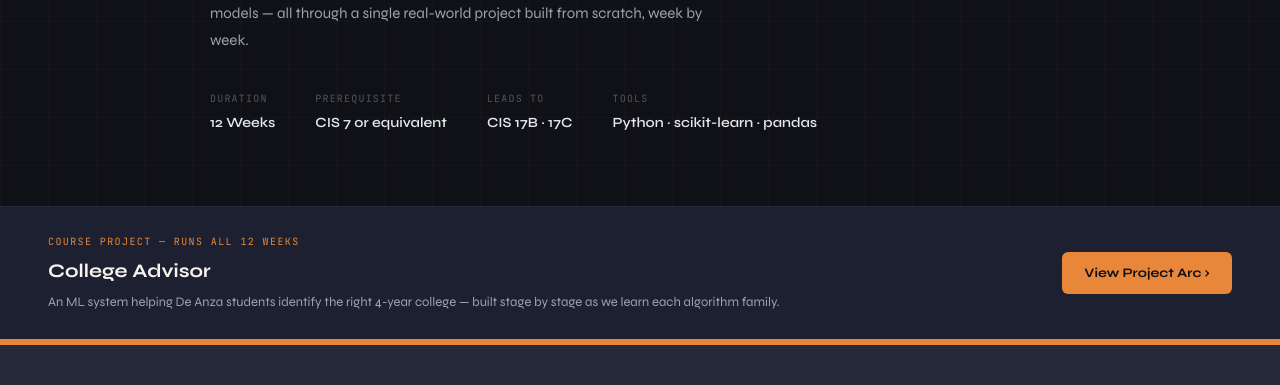
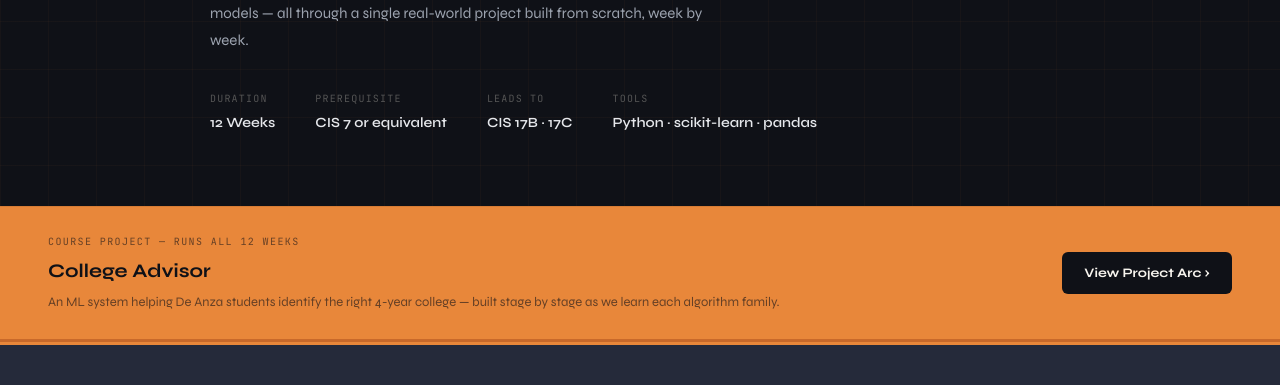
Before and after one commit to chalasanisree-courses/cis17a-ml-course, a plain HTML site: page index.html in a window 1280 px wide. Shown: the part 415-800 px from the top of the page. Drawn offline with Linux system fonts and the light colour scheme.

Commit message:
Update index.html

```diff
--- a/index.html
+++ b/index.html
@@ -33,11 +33,11 @@
   .mitem .ml{font-family:var(--mono);font-size:10px;letter-spacing:0.12em;text-transform:uppercase;color:#555;margin-bottom:4px;}
   .mitem .mv{font-family:var(--sans);font-size:14px;font-weight:600;color:#e5e7eb;}
 
-  .pbanner{background:var(--ink2);border-top:1px solid rgba(255,255,255,0.05);border-bottom:3px solid var(--accent);padding:26px 48px;display:flex;align-items:center;justify-content:space-between;gap:24px;flex-wrap:wrap;}
-  .pbl .pbtag{font-family:var(--mono);font-size:10px;letter-spacing:0.14em;text-transform:uppercase;color:var(--accent);margin-bottom:5px;}
-  .pbl .pbtitle{font-family:var(--sans);font-size:1.2rem;font-weight:700;color:var(--paper);}
-  .pbl .pbdesc{font-size:13px;color:#9ca3af;margin-top:3px;font-weight:300;}
-  .pblink{background:var(--accent);color:var(--ink);text-decoration:none;padding:10px 22px;border-radius:6px;font-family:var(--sans);font-size:13px;font-weight:700;white-space:nowrap;flex-shrink:0;transition:opacity 0.15s;}
+  .pbanner{background:var(--accent);border-top:1px solid rgba(0,0,0,0.08);border-bottom:3px solid #c8692a;padding:26px 48px;display:flex;align-items:center;justify-content:space-between;gap:24px;flex-wrap:wrap;}
+  .pbl .pbtag{font-family:var(--mono);font-size:10px;letter-spacing:0.14em;text-transform:uppercase;color:rgba(15,17,23,0.6);margin-bottom:5px;}
+  .pbl .pbtitle{font-family:var(--sans);font-size:1.2rem;font-weight:700;color:var(--ink);}
+  .pbl .pbdesc{font-size:13px;color:rgba(15,17,23,0.6);margin-top:3px;font-weight:300;}
+  .pblink{background:var(--ink);color:var(--paper);text-decoration:none;padding:10px 22px;border-radius:6px;font-family:var(--sans);font-size:13px;font-weight:700;white-space:nowrap;flex-shrink:0;transition:opacity 0.15s;}
   .pblink:hover{opacity:0.85;}
 
   .main{max-width:900px;margin:0 auto;padding:64px 48px 80px;}
```
